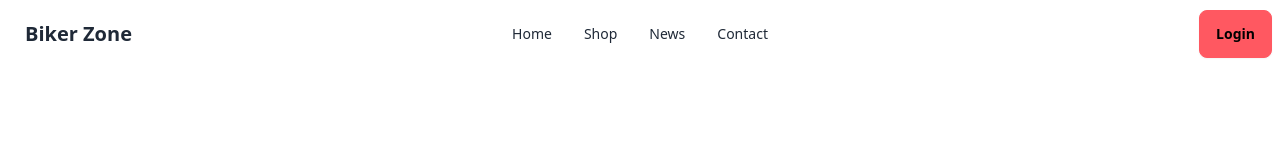
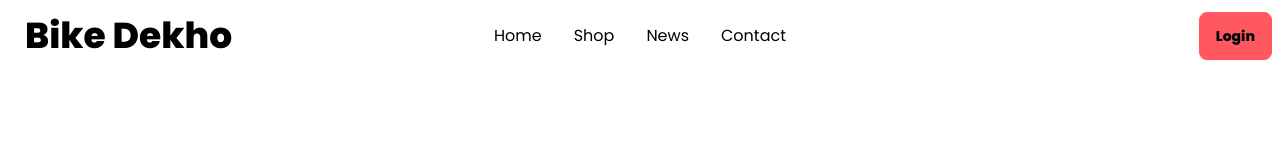
Before and after one commit to motasn/Biker-Zone, a plain HTML site: page Index.html in a window 1280 px wide. Drawn offline with nearby package versions, Linux system fonts and the light colour scheme.

Commit message:
nav sectuion

```diff
--- a/Index.html
+++ b/Index.html
@@ -7,9 +7,20 @@
     <!-- Tailwind and daisyui cdn -->
     <link href="https://cdn.jsdelivr.net/npm/daisyui@4.10.2/dist/full.min.css" rel="stylesheet" type="text/css" />
 <script src="https://cdn.tailwindcss.com"></script>
+
+<!-- google fonts -->
+<link rel="preconnect" href="https://fonts.googleapis.com">
+<link rel="preconnect" href="https://fonts.gstatic.com" crossorigin>
+<link href="https://fonts.googleapis.com/css2?family=Poppins:wght@400;500;800;900&display=swap" rel="stylesheet">
+
+<style>
+  .font-poppins{
+    font-family: "Poppins", sans-serif;
+  }
+</style>
 </head>
 
-<body>
+<body class="font-poppins">
 
     <header>
        <nav>
@@ -19,7 +30,7 @@
                 <div tabindex="0" role="button" class="btn btn-ghost lg:hidden">
                   <svg xmlns="http://www.w3.org/2000/svg" class="h-5 w-5" fill="none" viewBox="0 0 24 24" stroke="currentColor"><path stroke-linecap="round" stroke-linejoin="round" stroke-width="2" d="M4 6h16M4 12h8m-8 6h16" /></svg>
                 </div>
-                <ul tabindex="0" class="menu menu-sm dropdown-content mt-3 z-[1] p-2 shadow bg-base-100 rounded-box w-52">
+                <ul tabindex="0" class="menu menu-sm dropdown-content mt-3 z-[1] p-2 text-black text-base shadow bg-base-100 rounded-box w-52">
                   <li><a>Home</a></li>
                   <li><a>Shop</a></li>
                   <li><a>News</a></li>
@@ -27,10 +38,10 @@
 
                 </ul>
               </div>
-              <a class="btn btn-ghost text-xl">Biker Zone</a>
+              <a class="btn btn-ghost text-black text-4xl">Bike Dekho</a>
             </div>
             <div class="navbar-center hidden lg:flex">
-              <ul class="menu menu-horizontal px-1">
+              <ul class="menu text-base text-black menu-horizontal px-1">
                 <li><a>Home</a></li>
                   <li><a>Shop</a></li>
                   <li><a>News</a></li>
```
